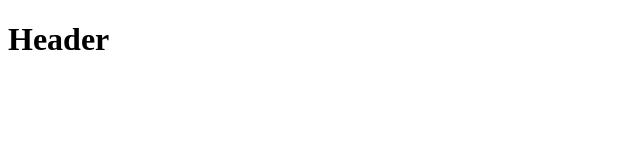
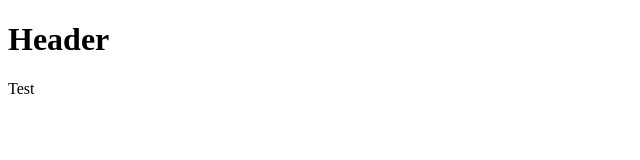
Before and after one commit to ArtaherDuron/gittest, a website: page index.html in a window 1280 px wide. Shown: the full height of the page, 0-640 px from the left. Drawn offline with Linux system fonts and the light colour scheme.

Commit message:
Using NPM

```diff
--- a/index.html
+++ b/index.html
@@ -8,5 +8,6 @@
   </head>
   <body>
     <h1>Header</h1>
+    <p>Test</p>
   </body>
 </html>
```
Also changed, not shown: package.json (added, +24 -0 lines), 2 other files.
